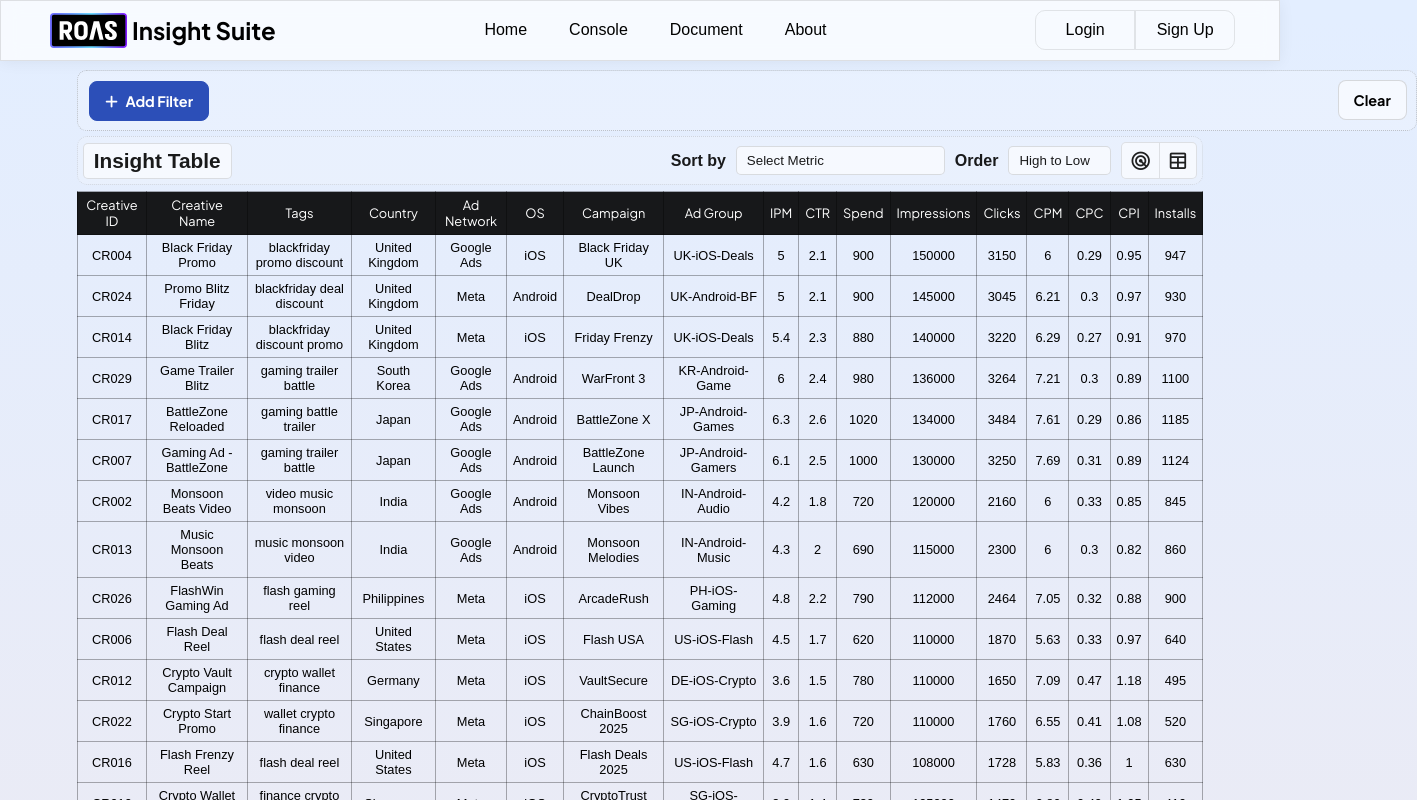
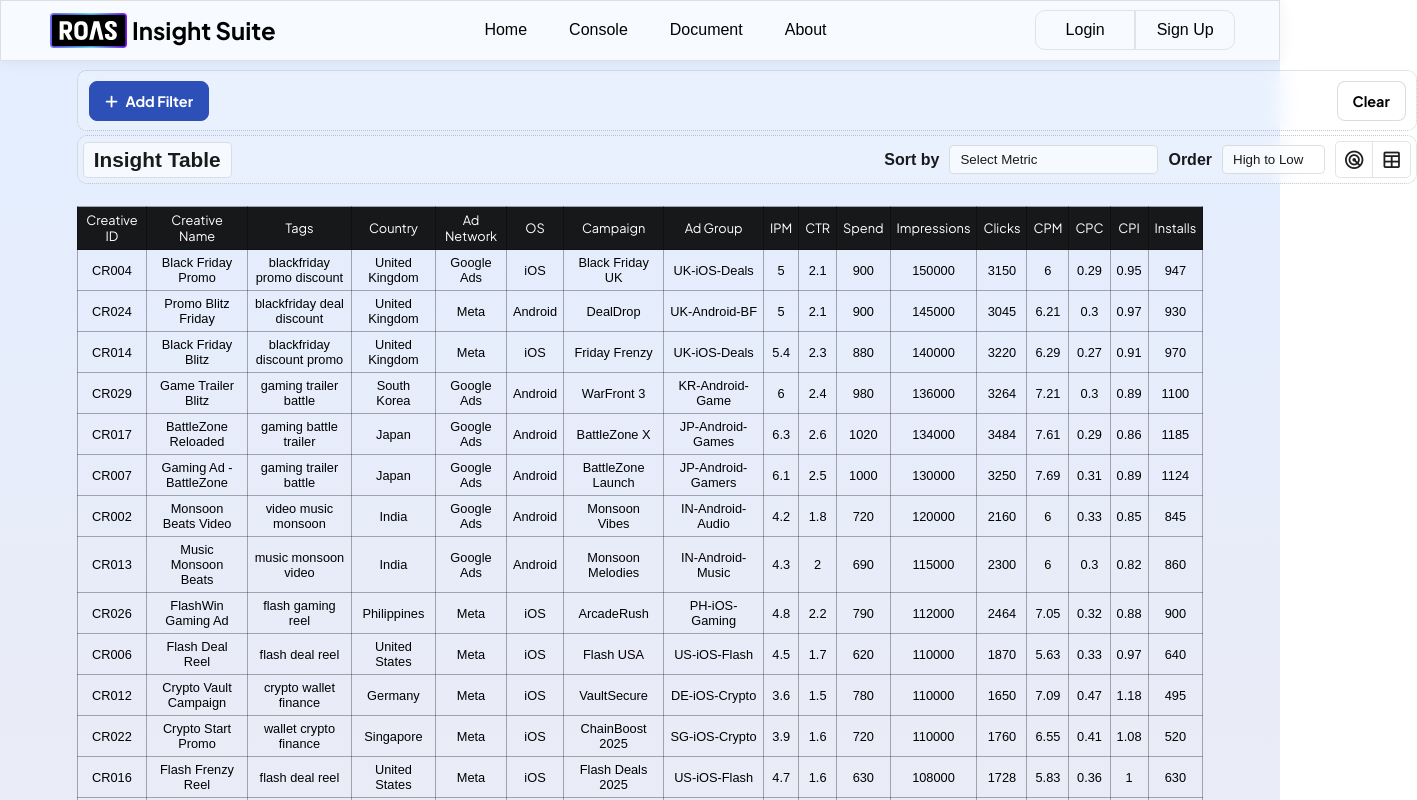
Before and after one commit to ijaihari/AdROI-Insight-Suite, a React (Vite) app: page /console in a window 1280 px wide. Shown: the top 800 px of the page, 1417 px wide, since content can reach past the window. Built offline with nearby package versions, Linux system fonts and the light colour scheme.

Commit message:
update with floating filter and tool bar

```diff
--- a/src/index.scss
+++ b/src/index.scss
@@ -406,12 +406,14 @@ main {
   position: relative;
 
   .filter-container {
-
+    position: fixed;
     padding: 7px 9px;
     border-radius: .6rem;
     background-color: rgba(255, 255, 255, 0.185);
     border: 1px dotted #8080806e;
+    backdrop-filter: blur(10px);
     box-shadow: 0px 0px 10px rgba(255, 255, 255, 0.05);
+    width: 1340px;
 
     .btn-filter {
       margin: 2.5px 5px 2.5px 2.5px;
@@ -601,17 +603,21 @@ main {
 }
 
 .table-tools {
+  position: fixed;
+  width: 1340px;
+  top: 130px;
   color: #000000e5;
   margin-top: 5px;
   margin-bottom: -10px;
   font-size: 1.3rem;
   font-weight: bold;
   font-family: "Plus Jakarta Sans", sans-serif;
-  width: 100%;
+
   padding: 5px 5px;
   border-radius: 10px;
   background-color: rgba(255, 255, 255, 0.185);
-  border: 1px dotted #8080803e;
+  border: 1px dotted #8080806e;
+  backdrop-filter: blur(10px);
   box-shadow: 0px 0px 10px rgba(255, 255, 255, 0.05);
   display: flex;
   justify-content: space-between;
@@ -631,6 +637,7 @@ main {
 }
 
 .table-container {
+  padding-top: 120px;
   font-size: .75rem;
   overflow-x: auto;
 }
```
